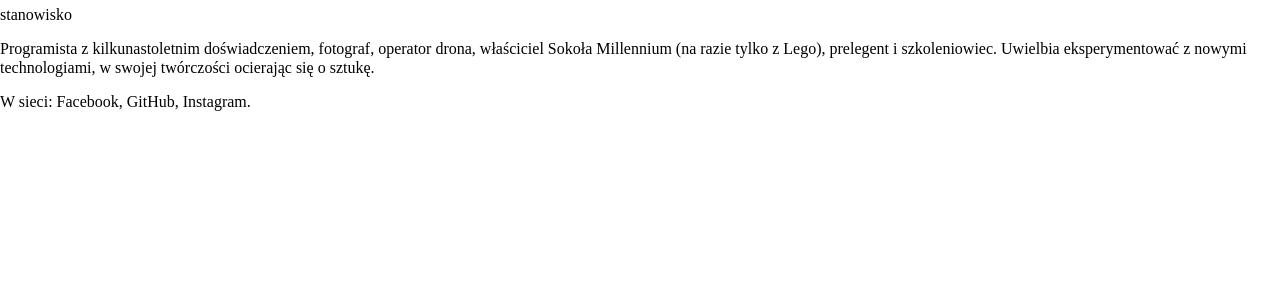
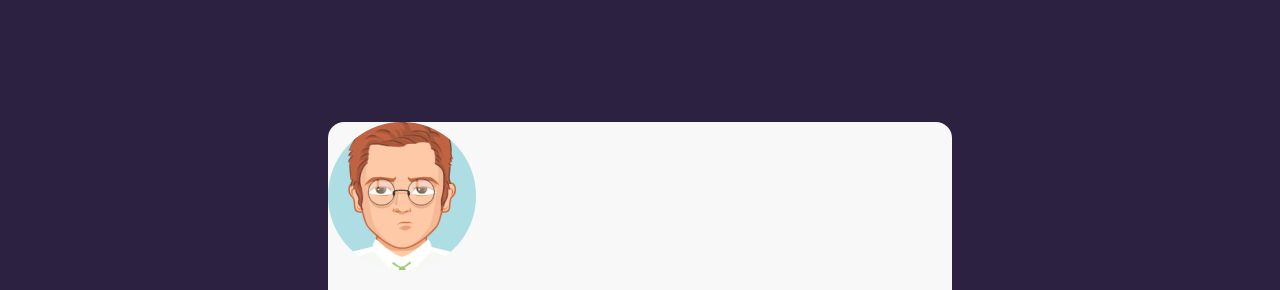
Before and after one commit to GosiaSapiecha/business-card, a plain HTML site: page index.html in a window 1280 px wide. Shown: the part 92-382 px from the top of the page. Drawn offline with nearby package versions, Linux system fonts and the light colour scheme.

Commit message:
main box styles

```diff
--- a/index.html
+++ b/index.html
@@ -11,9 +11,9 @@
 </head>
 
 <body>
-    <main>
+    <main class="main">
         <article>
-            <img src="">
+            <img src="avatar.png" alt="Zdęcie Imię i Nazwisko">
             <header>
                 <h1>Imię i Nazwisko</h1>
                 <p>stanowisko</p>
--- a/style.css
+++ b/style.css
@@ -0,0 +1,14 @@
+body {
+    background: #2C2141;
+    display: flex;
+    align-items: center;
+    justify-content: center;
+    min-height: 100vh;
+}
+
+.main {
+    background: #F8F8F8;
+    border-radius: 16px;
+    width: 624px;
+    margin: 16px;
+}
```
Also changed, not shown: avatar.png (added).
